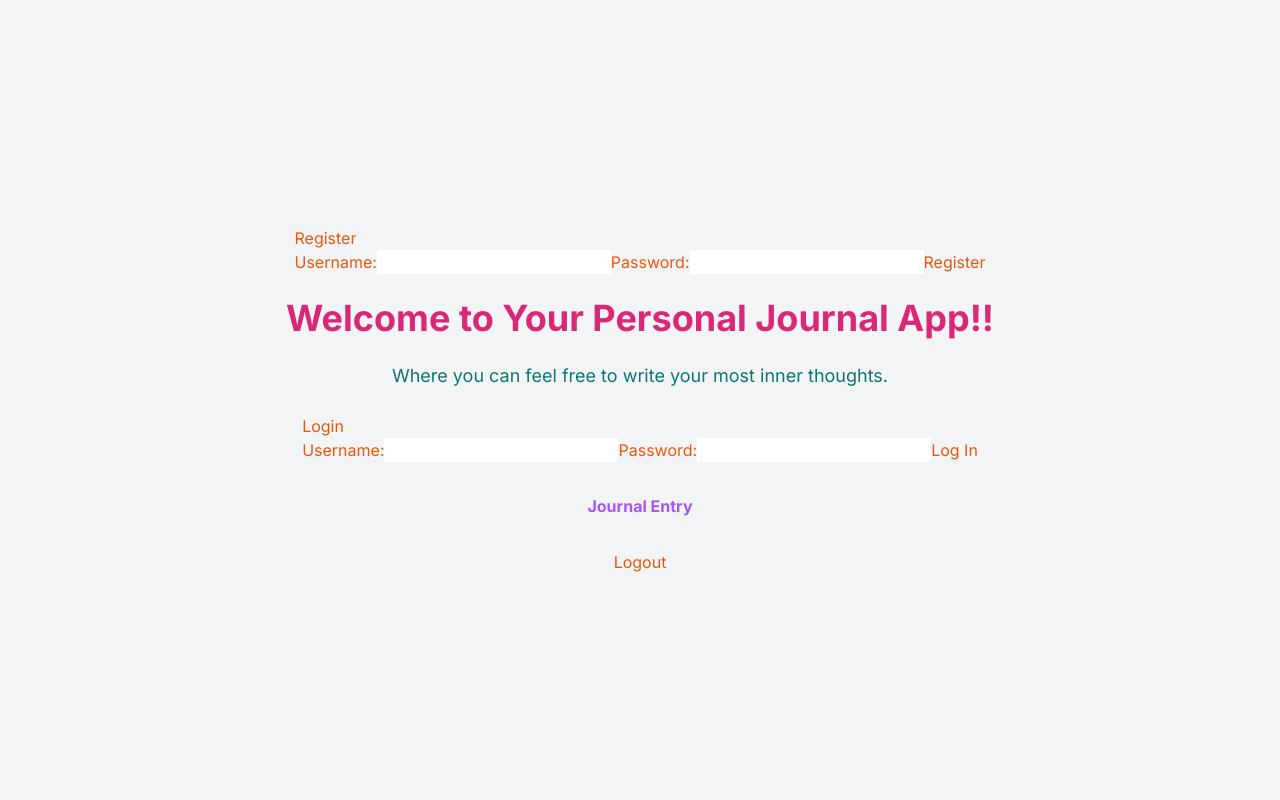
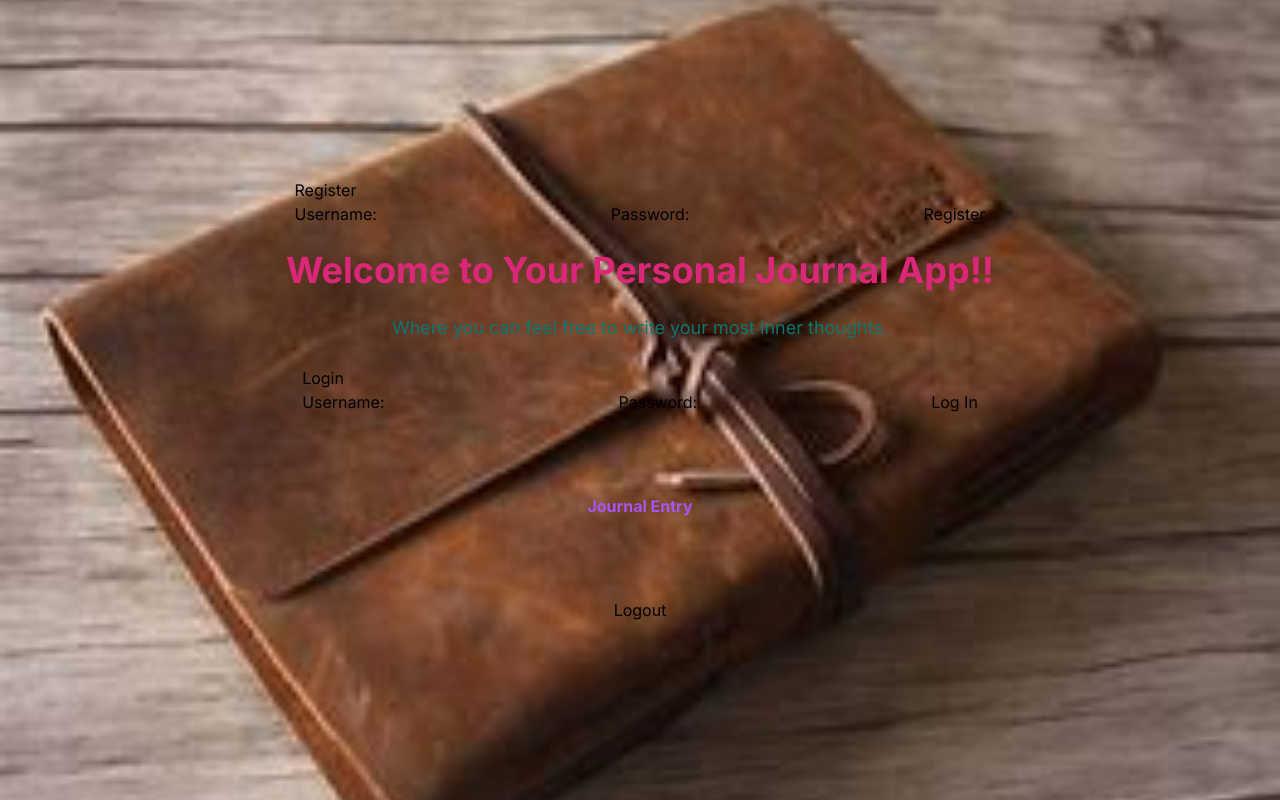
Before and after one commit to JParker3110/journal-entry, a Next.js app: page / in a window 1280 px wide. Built offline with nearby package versions, Linux system fonts and the light colour scheme.

Commit message:
update login register

```diff
--- a/src/app/components/LoginForm.jsx
+++ b/src/app/components/LoginForm.jsx
@@ -23,7 +23,7 @@ export default function LoginForm({ onLoginSuccess, onLoginError }) {
       const data = await response.json();
       onLoginSuccess(data); // Call the provided function with login data (e.g., token)
     } catch (error) {
-      onLoginError(error.message); // Call the provided function with error message
+      onLoginError(error.message); // Call the provided function with the error message
     } finally {
       setUsername('');
       setPassword('');
@@ -40,6 +40,7 @@ export default function LoginForm({ onLoginSuccess, onLoginError }) {
         value={username}
         onChange={(e) => setUsername(e.target.value)}
         required
+        style={{ backgroundColor: 'transparent' }}
       />
       <label htmlFor="password">Password:</label>
 <input
@@ -48,7 +49,9 @@ export default function LoginForm({ onLoginSuccess, onLoginError }) {
   value={password}
   onChange={(e) => setPassword(e.target.value)}
   required
+  style={{ backgroundColor: 'transparent' }} // Set background to transparent
 />
+
       <button type="submit">Log In</button>
     </form>
   );
--- a/src/app/components/RegisterForm.jsx
+++ b/src/app/components/RegisterForm.jsx
@@ -24,15 +24,19 @@ export default function RegisterForm({ onRegister }) {
         value={username}
         onChange={(e) => setUsername(e.target.value)}
         required
+        style={{ backgroundColor: 'transparent' }}
       />
       <label htmlFor="password">Password:</label>
+
 <input
   type="password"
   id="password"
   value={password}
   onChange={(e) => setPassword(e.target.value)}
   required
+  style={{ backgroundColor: 'transparent' }} // Set background to transparent
 />
+
       <button type="submit">Register</button>
     </form>
   );
--- a/src/app/page.js
+++ b/src/app/page.js
@@ -1,79 +1,55 @@
-// import React from "react";
-"use client"
-import Link from "next/link";
+"use client";
 import React, { useState } from 'react';
-import LoginForm from "./components/LoginForm";
-import RegisterForm from "./components/RegisterForm";
-import LogoutButton from "./components/LogoutButton";
+import Link from 'next/link';
+import LoginForm from './components/LoginForm';
+import RegisterForm from './components/RegisterForm';
+import LogoutButton from './components/LogoutButton';
 
-
-
-// import LogoutButton from './LogoutButton';
-
-
-
-// export default function App() {
-    // const [isLoggedIn, setIsLoggedIn] = useState(false); // Logged in state
+const Home = () => {
+  const [isLoggedIn, setIsLoggedIn] = useState(false);
 
   const handleLogin = (loginStatus) => setIsLoggedIn(loginStatus);
   const handleRegister = (registerStatus) => setIsLoggedIn(registerStatus);
   const handleLogout = () => setIsLoggedIn(false);
 
-//     return (
-//       <div className="login-register-app">
-//         {isLoggedIn ? (
-//           <div>
-//             <h1>Welcome!</h1>
-//             <LogoutButton onLogout={handleLogout} />
-//           </div>
-//         ) : (
-//           <div>
-//             <LoginForm onLogin={handleLogin} />
-//             <RegisterForm onRegister={handleRegister} />
+  const backgroundImageStyle = {
+    backgroundImage: 'url(/journal.jpg)', // Reference your image here
+    backgroundSize: 'cover',
+    backgroundPosition: 'center',
+    height: '100vh',
+    margin: 0,
+    padding: 0,
+    display: 'flex',
+    flexDirection: 'column',
+    alignItems: 'center',
+    justifyContent: 'center',
+  };
 
+  const innerDivStyle = {
+    backgroundColor: 'transparent', // Set background to transparent
+    padding: '20px',
+    borderRadius: '10px',
+  };
 
-const Home = () => (
-
-
- <div className="flex flex-col text-orange-600 items-center justify-center min-h-screen p-6 bg-gray-100">
+  return (
+    <div style={backgroundImageStyle}>
+      <div style={innerDivStyle} className="flex flex-col text-black-600 items-center justify-center min-h-screen">
         <RegisterForm onRegister={handleRegister} />
- <br></br>
+        <br />
         <h1 className="mb-6 text-4xl font-bold text-pink-600">
-
           Welcome to Your Personal Journal App!!
-
         </h1>
-
         <p className="mb-6 text-lg text-teal-700">
-
           Where you can feel free to write your most inner thoughts.
-
         </p>
-
-
-      <LoginForm />
-
- {/* <Link
-              className="m-1 text-pink-500 hover:text-pink-700"
-              href="/"
-            >
-                <br></br>
-              Main
-            </Link> */}
-            <Link
-              className="m-8 font-bold text-purple-500 hover:text-purple-700"
-              href="/Home"
-            >
+        <LoginForm onLoginSuccess={handleLogin} onLoginError={(error) => console.error(error)} />
+        <Link className="m-20 font-bold text-purple-500 hover:text-purple-700" href="/Home">
           Journal Entry
         </Link>
-
-
-
-            <LogoutButton />
+        <LogoutButton onLogout={handleLogout} />
       </div>
-
+    </div>
   );
-
-
+};
 
 export default Home;
```
Also changed, not shown: public/journal.jpg (added). Lines whose indentation alone changed are shown as unchanged.
